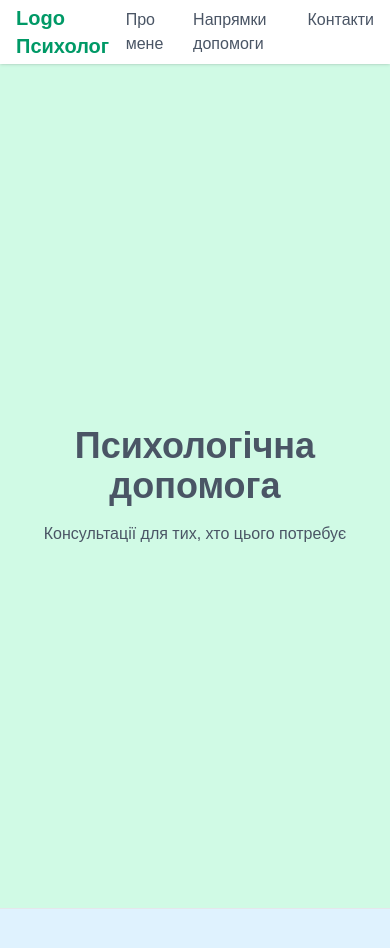
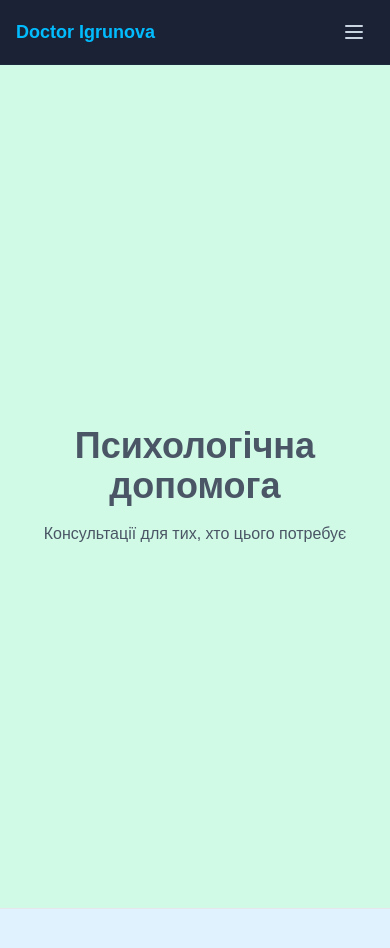
Before and after one commit to RomaSamkov/nextjs-project, a Next.js app: page / in a window 390 px wide. Shown: the top 948 px of the page. Built offline with nearby package versions, Linux system fonts and the light colour scheme.

Commit message:
Update Navbar.jsx

```diff
--- a/src/app/components/Navbar.jsx
+++ b/src/app/components/Navbar.jsx
@@ -1,27 +1,98 @@
+"use client";
+
+import { useState } from "react";
 import Link from "next/link";
 
 export default function Navbar() {
+  const [isOpen, setIsOpen] = useState(false);
+
+  const toggleMenu = () => setIsOpen(!isOpen);
+  const closeMenu = () => setIsOpen(false);
+
   return (
-    <nav className="fixed top-0 left-0 w-full bg-white/90 backdrop-blur-md shadow-sm z-50">
+    <nav className="fixed top-0 left-0 w-full bg-slate-900/95 backdrop-blur-md border-b border-slate-800 z-50">
       <div className="max-w-6xl mx-auto px-4 h-16 flex items-center justify-between">
-        {/* Логотип або Ім'я */}
-        <div className="font-bold text-xl text-emerald-600">
-          <Link href="#hero">Logo Психолог</Link>
-        </div>
+        {/* Логотип / Ім'я */}
+        <Link
+          href="#hero"
+          onClick={closeMenu}
+          className="font-bold text-lg sm:text-xl text-sky-400 hover:text-sky-300 transition"
+        >
+          Doctor Igrunova
+        </Link>
 
-        {/* Пункти меню (Якірні посилання) */}
-        <div className="flex gap-6 font-medium text-gray-600">
-          <Link href="#about" className="hover:text-emerald-600 transition">
+        {/* Десктопне меню (для екранів від md) */}
+        <div className="hidden md:flex gap-8 font-medium text-slate-300">
+          <Link href="#about" className="hover:text-sky-400 transition">
             Про мене
           </Link>
-          <Link href="#services" className="hover:text-emerald-600 transition">
-            Напрямки допомоги
+          <Link href="#services" className="hover:text-sky-400 transition">
+            Напрямки
           </Link>
-          <Link href="#contacts" className="hover:text-emerald-600 transition">
+          <Link href="#contacts" className="hover:text-sky-400 transition">
             Контакти
           </Link>
         </div>
+
+        {/* Кнопка Бургер-меню (для мобільних та планшетів) */}
+        <button
+          onClick={toggleMenu}
+          className="md:hidden text-slate-300 hover:text-white focus:outline-none p-2"
+          aria-label="Переключити меню"
+        >
+          <svg
+            className="w-6 h-6"
+            fill="none"
+            stroke="currentColor"
+            viewBox="0 0 24 24"
+          >
+            {isOpen ? (
+              // Іконка Хрестик (Закрити)
+              <path
+                strokeLinecap="round"
+                strokeLinejoin="round"
+                strokeWidth="2"
+                d="M6 18L18 6M6 6l12 12"
+              />
+            ) : (
+              // Іконка Гамбургер (Відкрити)
+              <path
+                strokeLinecap="round"
+                strokeLinejoin="round"
+                strokeWidth="2"
+                d="M4 6h16M4 12h16M4 18h16"
+              />
+            )}
+          </svg>
+        </button>
       </div>
+
+      {/* Выпадаюче Мобільне Меню */}
+      {isOpen && (
+        <div className="md:hidden bg-slate-900 border-b border-slate-800 px-4 pt-2 pb-6 flex flex-col gap-4 text-slate-200 font-medium">
+          <Link
+            href="#about"
+            onClick={closeMenu}
+            className="py-2 hover:text-sky-400 transition border-b border-slate-800/50"
+          >
+            Про мене
+          </Link>
+          <Link
+            href="#services"
+            onClick={closeMenu}
+            className="py-2 hover:text-sky-400 transition border-b border-slate-800/50"
+          >
+            Напрямки
+          </Link>
+          <Link
+            href="#contacts"
+            onClick={closeMenu}
+            className="py-2 hover:text-sky-400 transition"
+          >
+            Контакти
+          </Link>
+        </div>
+      )}
     </nav>
   );
 }
```
